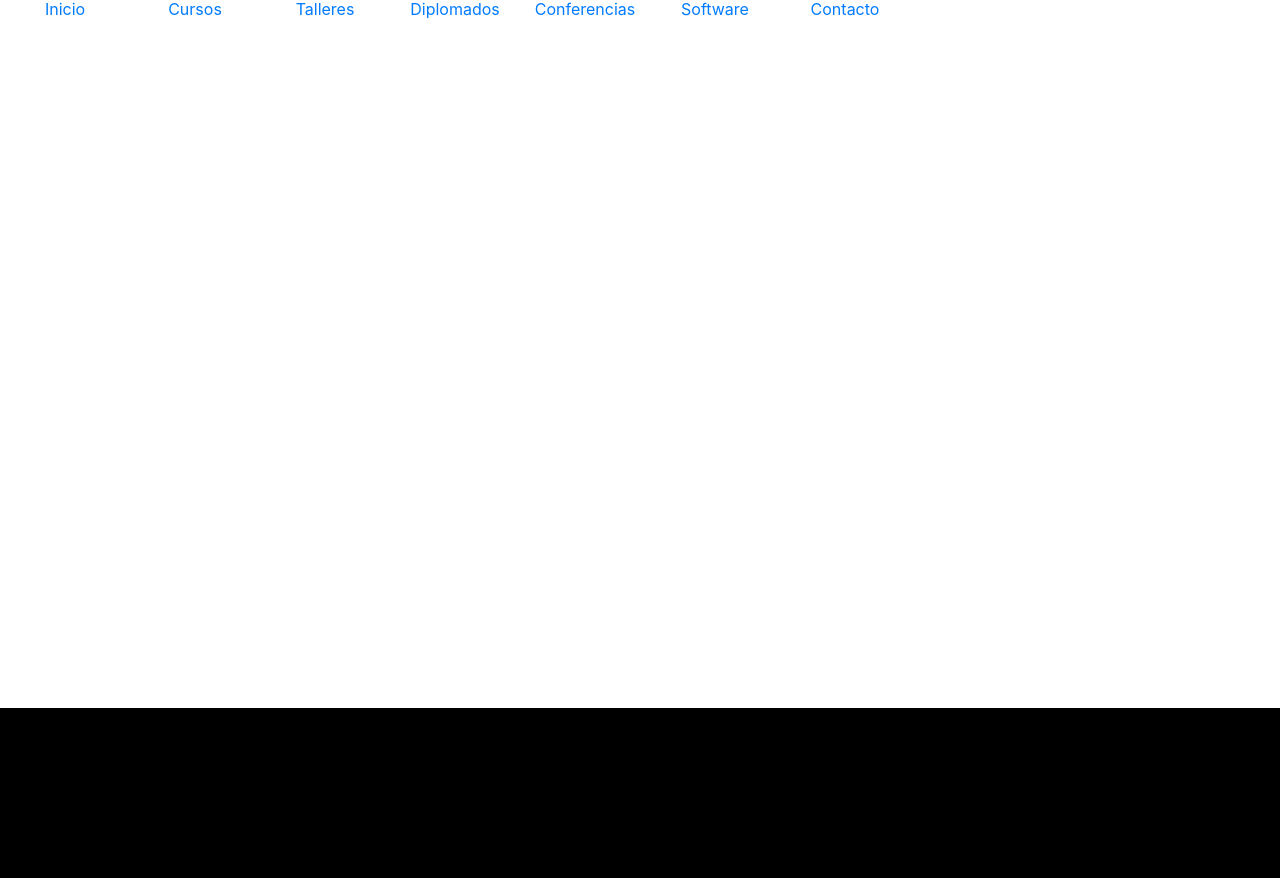
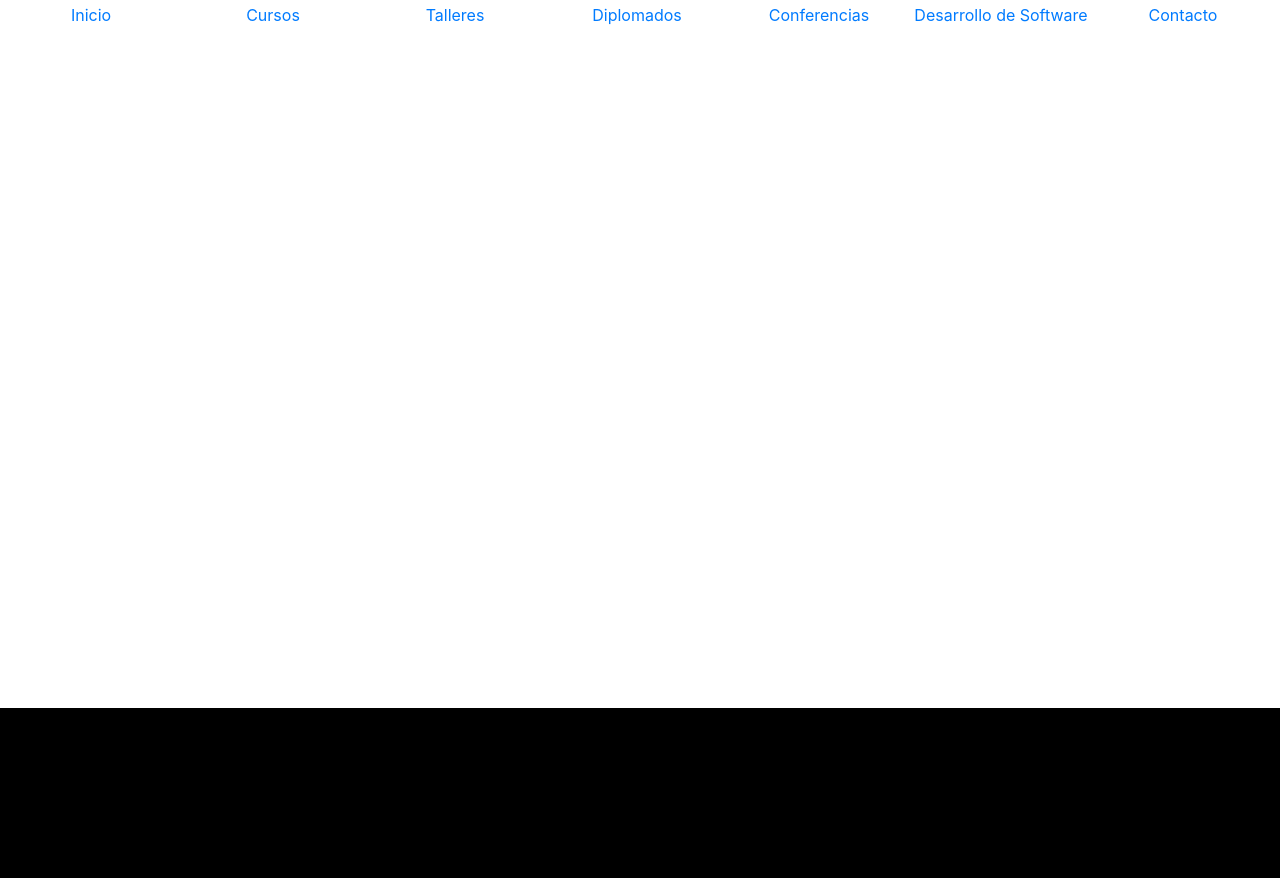
Before and after one commit to zucar0/DPW2_U1_EA_ANEA, a website: page index.html in a window 1280 px wide. Shown: the part 182-1060 px from the top of the page. Drawn offline with Linux system fonts and the light colour scheme.

Commit message:
Correción en menú

```diff
--- a/Scss/main.scss
+++ b/Scss/main.scss
@@ -33,16 +33,21 @@
             margin-top: 25px;
             li{
                 display: inline-block;
+                margin-top: 55px;
 
-                width: 10%;
+                margin: auto;
+                width: 14%;
                 text-align:center;
 
                 a{
-                    display: block;
+                    display: inline-block;
                     text-decoration: none;
                     font-size: 16px;
                 }
             }
+        }
+        .contenedorMenu{
+            margin-top: 55px;
         }
         .usuario{
             display: inline-block;
```
Also changed, not shown: Css/main.css.
